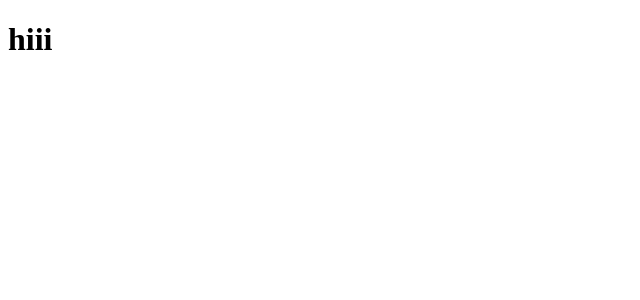
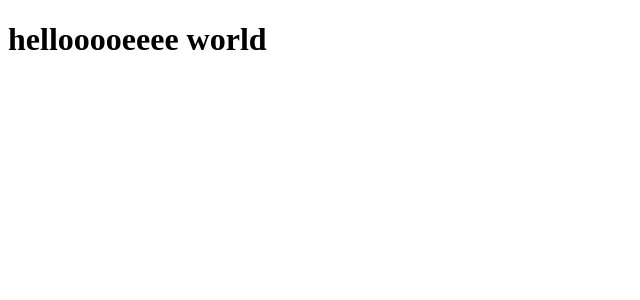
Before and after one commit to rakibalhasan2017/ToDoList, a React (Vite) app: page / in a window 1280 px wide. Shown: the top 300 px of the page, without its empty margins (0-640 px from the left). Built offline with nearby package versions, Linux system fonts and the light colour scheme.

Commit message:
i just change hello world. 2nd commit

```diff
--- a/src/App.jsx
+++ b/src/App.jsx
@@ -1,7 +1,7 @@
 function App() {
   return (
     <>
-    <h1>hiii</h1>
+    <h1>hellooooeeee world</h1>
     </>
   )
 }
```
